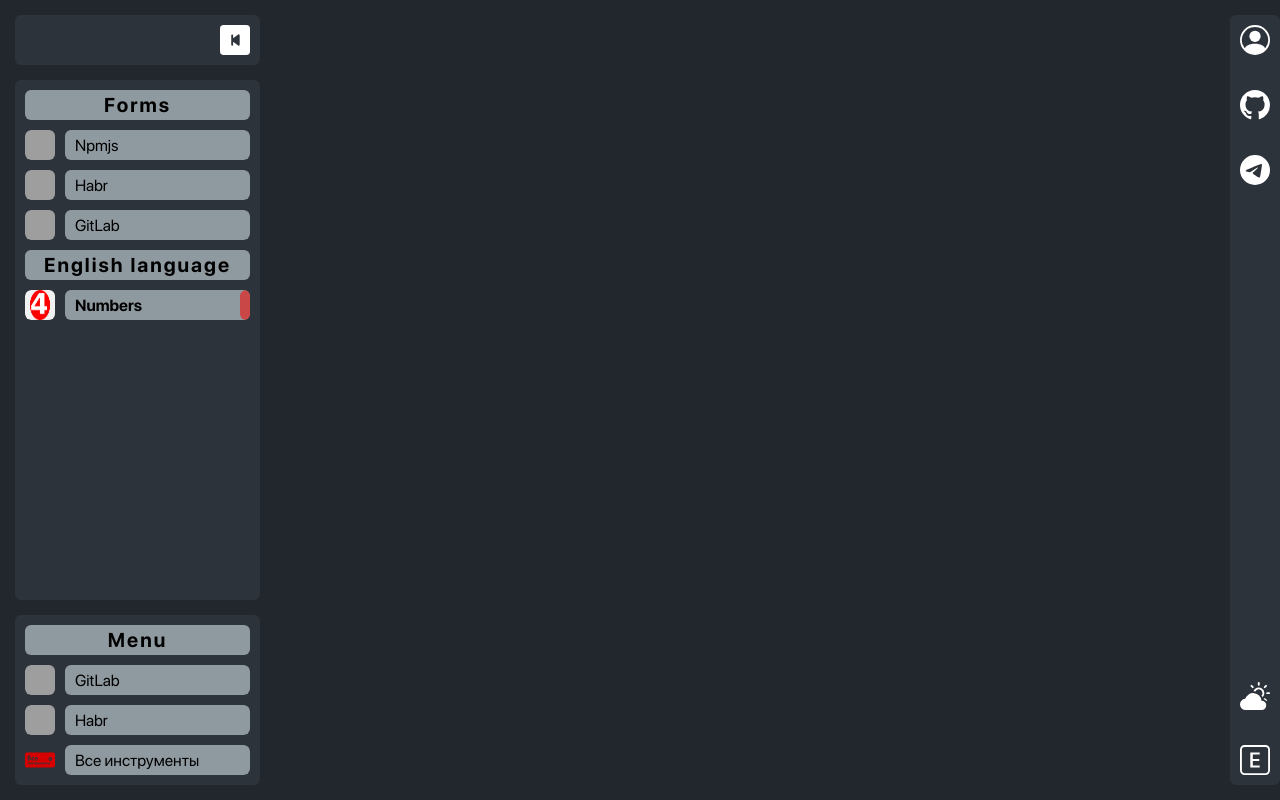
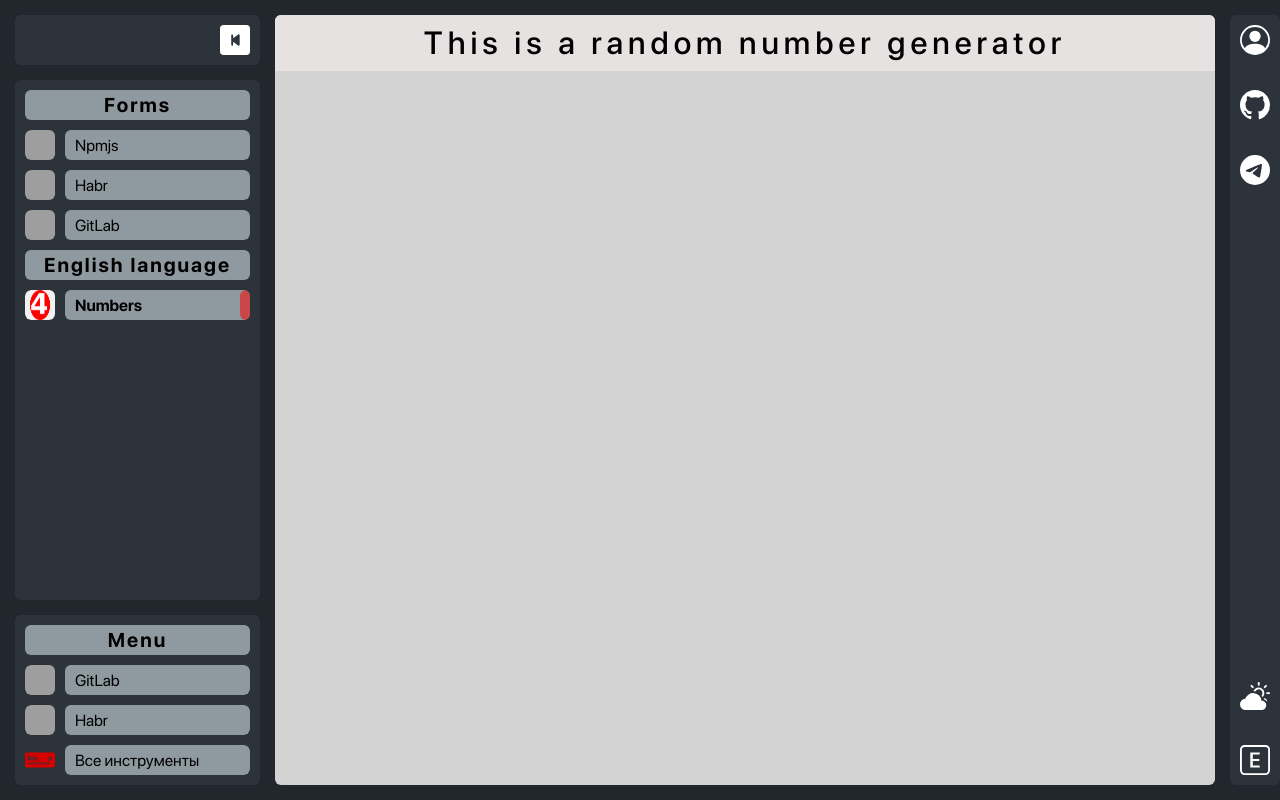
Before and after one commit to 0Ieg/MyForms, a React (Create React App) app: page /english/numbers in a window 1280 px wide. Built offline with nearby package versions, Linux system fonts and the light colour scheme; grey boxes are pictures that could not be loaded.

Commit message:
Начало работы с новым разделом

```diff
--- a/src/UI/english/english.tsx
+++ b/src/UI/english/english.tsx
@@ -1,13 +1,17 @@
 import { FC } from "react";
+import { Route, Routes } from "react-router-dom";
 import styled from "styled-components";
+import { Numbers } from "./numbers";
 
 const EnglishStyled = styled.div`
-  background-color: gray;
+height: 100%;
 `
 export const English:FC = ()=>{
   return(
     <EnglishStyled>
-
+      <Routes>
+        <Route path="numbers" element={<Numbers/>}/>
+      </Routes>
     </EnglishStyled>
   )
 }
--- /dev/null
+++ b/src/UI/english/numbers.tsx
@@ -0,0 +1,25 @@
+import { FC } from "react";
+import styled from "styled-components";
+
+const NumbersStyled = styled.div`
+background-color: #d4d3d3;
+height: 100%;
+.header{
+  font-size: 32px;
+  font-weight: 500;
+  padding: 9px;
+  letter-spacing: 5px;
+  display: flex;
+  justify-content: center;
+  align-items: center;
+  background-color: #e7e2e2;
+}
+
+`
+export const Numbers:FC = ()=>{
+  return(
+    <NumbersStyled>
+      <header className="header">{'This is a random number generator'||'Это генератор рандомных чисел'}</header>
+    </NumbersStyled>
+  )
+}
--- a/src/UI/main.tsx
+++ b/src/UI/main.tsx
@@ -4,6 +4,7 @@ import { Routes, Route } from "react-router-dom"
 import { MyProfile } from "./profile";
 import { withSuspense } from "./commons/hocs";
 import { AllInstruments } from "./menus/allInstruments/allInstruments";
+import { English } from "./english/english";
 
 const NpmjsForm = lazy(()=>import("./forms/npmjs/npmjs"));
 const HabrForm = lazy(()=>import("./forms/habr/habr"))
@@ -30,6 +31,7 @@ export const Main:FC = ()=>{
         <Route path="/gitLab/menu/*" element={<LazyGitlabMenu/>}/>
         <Route path="/habr/menu" element={<LazyHabrMenu/>}/>
         <Route path="/allinstruments/menu" element={<AllInstruments/>}/>
+        <Route path="/english/*" element={<English/>}/>
       </Routes>
     </MainStyled>
   )
```
